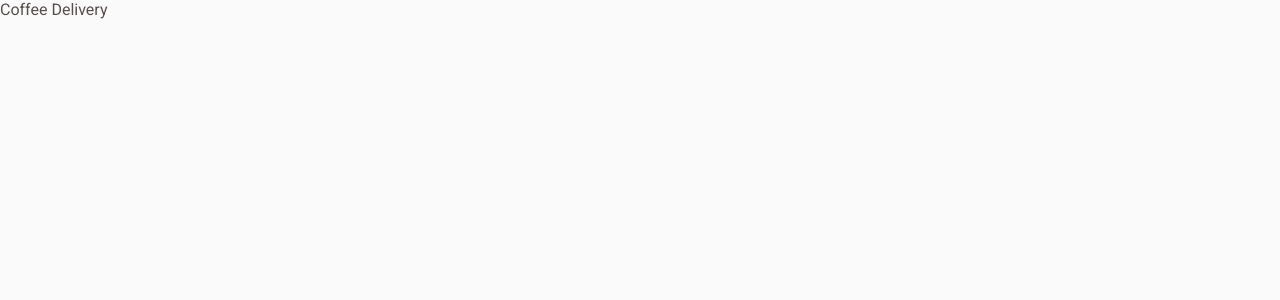
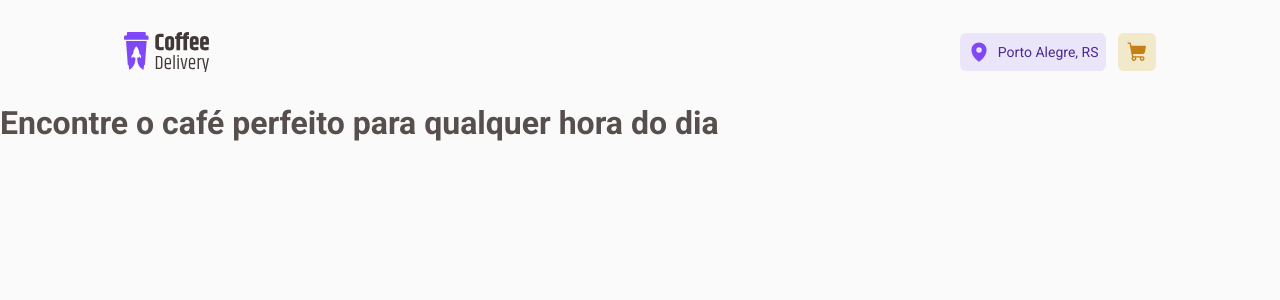
Before and after one commit to Poveii/coffee-delivery, a React (Vite) app: page / in a window 1280 px wide. Shown: the top 300 px of the page. Built offline with nearby package versions, Linux system fonts and the light colour scheme.

Commit message:
feat: Header Component
- Implements routes in App
- Create DefaultLayout Component

```diff
--- a/src/App.tsx
+++ b/src/App.tsx
@@ -1,12 +1,15 @@
 import { ThemeProvider } from 'styled-components'
+import { RouterProvider } from 'react-router-dom'
 
 import { defaultTheme } from './styles/themes/default'
 import { GlobalStyle } from './styles/global'
 
+import { router } from './routes'
+
 export function App() {
   return (
     <ThemeProvider theme={defaultTheme}>
-      <div>Coffee Delivery</div>
+      <RouterProvider router={router} />
 
       <GlobalStyle />
     </ThemeProvider>
--- /dev/null
+++ b/src/components/Header/index.tsx
@@ -0,0 +1,28 @@
+import { MapPin, ShoppingCart } from '@phosphor-icons/react'
+
+import { AddressButton, CartButton, HeaderContainer } from './styles'
+import logo from '../../assets/logo.svg'
+
+export function Header() {
+  return (
+    <HeaderContainer>
+      <img src={logo} alt="" />
+
+      <nav>
+        <ul>
+          <li>
+            <AddressButton>
+              <MapPin size={22} weight="fill" />
+              Porto Alegre, RS
+            </AddressButton>
+          </li>
+          <li>
+            <CartButton>
+              <ShoppingCart size={22} weight="fill" />
+            </CartButton>
+          </li>
+        </ul>
+      </nav>
+    </HeaderContainer>
+  )
+}
--- /dev/null
+++ b/src/components/Header/styles.ts
@@ -0,0 +1,76 @@
+import styled from 'styled-components'
+
+export const HeaderContainer = styled.header`
+  width: 100vw;
+  height: 6.5rem;
+
+  display: flex;
+  align-items: center;
+  justify-content: space-between;
+
+  padding-block: 2rem;
+  padding-inline: 9.65vw;
+
+  img {
+    width: 5.3125rem;
+    height: 2.5rem;
+  }
+
+  nav ul {
+    display: flex;
+    gap: 0.75rem;
+
+    list-style: none;
+  }
+`
+
+const ButtonBase = styled.button`
+  display: flex;
+  align-items: center;
+  gap: 0.5rem;
+
+  padding: 0.5rem;
+  border: none;
+  border-radius: 0.375rem;
+  cursor: pointer;
+`
+
+export const AddressButton = styled(ButtonBase)`
+  background-color: ${(props) => props.theme.purple.light};
+  color: ${(props) => props.theme.purple.dark};
+
+  font-size: 0.875rem;
+
+  svg {
+    color: ${(props) => props.theme.purple.default};
+  }
+
+  &:hover {
+    background-color: ${(props) => props.theme.purple.dark};
+    color: ${(props) => props.theme.base.white};
+    transition:
+      background-color 0.1s,
+      color 0.1s;
+
+    svg {
+      color: ${(props) => props.theme.base.white};
+      transition: color 0.1s;
+    }
+  }
+`
+
+export const CartButton = styled(ButtonBase)`
+  background-color: ${(props) => props.theme.yellow.light};
+  color: ${(props) => props.theme.yellow.dark};
+
+  &:hover {
+    background-color: ${(props) => props.theme.yellow.dark};
+    color: ${(props) => props.theme.base.white};
+    transition: background-color 0.1s;
+
+    svg {
+      color: ${(props) => props.theme.base.white};
+      transition: color 0.1s;
+    }
+  }
+`
--- /dev/null
+++ b/src/layouts/DefaultLayout.tsx
@@ -0,0 +1,14 @@
+import { Outlet } from 'react-router-dom'
+
+import { Header } from '../components/Header'
+
+export function DefaultLayout() {
+  return (
+    <>
+      <Header />
+      <main>
+        <Outlet />
+      </main>
+    </>
+  )
+}
--- /dev/null
+++ b/src/pages/Home/index.tsx
@@ -0,0 +1,3 @@
+export function Home() {
+  return <h1>Encontre o café perfeito para qualquer hora do dia</h1>
+}
--- /dev/null
+++ b/src/routes.tsx
@@ -0,0 +1,17 @@
+import { createBrowserRouter } from 'react-router-dom'
+
+import { DefaultLayout } from './layouts/DefaultLayout'
+import { Home } from './pages/Home'
+
+export const router = createBrowserRouter([
+  {
+    path: '/',
+    element: <DefaultLayout />,
+    children: [
+      {
+        path: '/',
+        element: <Home />,
+      },
+    ],
+  },
+])
```
Also changed, not shown: src/assets/logo.svg (added), src/pages/Home/styles.ts (added).
